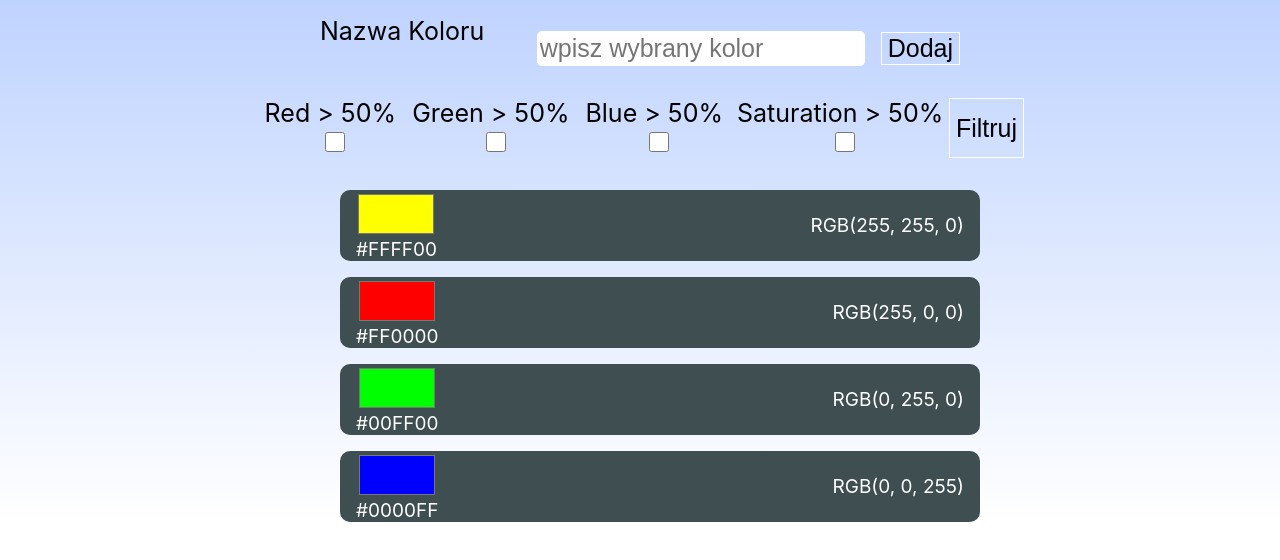
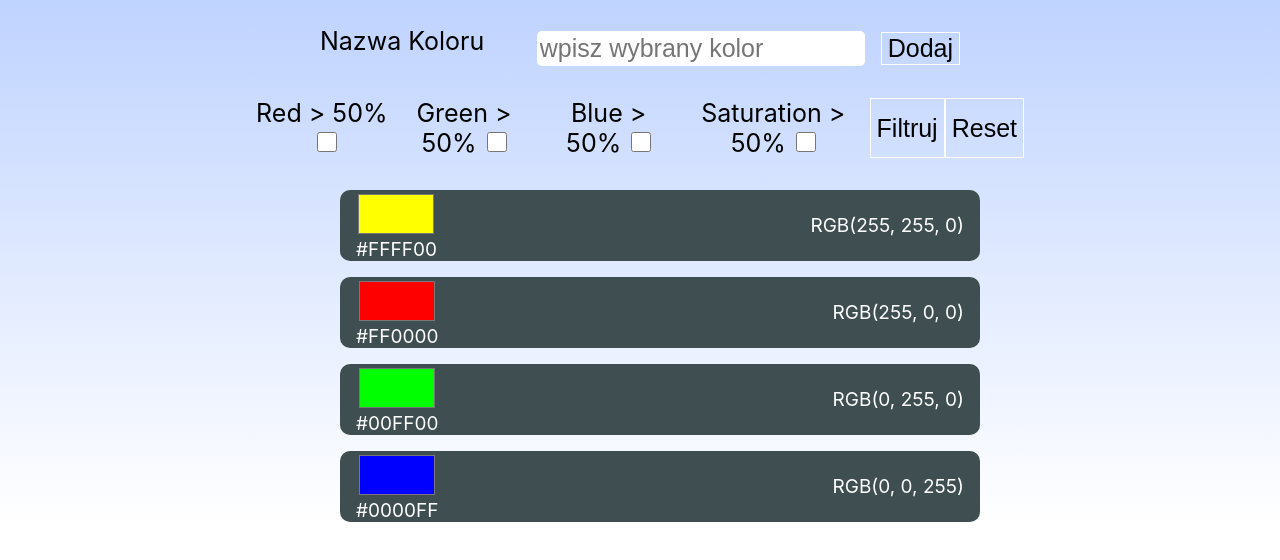
Before and after one commit to Tommy3DE/form-task, a React (Create React App) app: page / in a window 1280 px wide. Shown: the top 560 px of the page. Built offline with nearby package versions, Linux system fonts and the light colour scheme.

Commit message:
reset functionality

```diff
--- a/src/components/SecondForm.tsx
+++ b/src/components/SecondForm.tsx
@@ -1,4 +1,4 @@
-import { Dispatch, SetStateAction, useState } from 'react';
+import { ChangeEvent, Dispatch, FormEvent, SetStateAction, useState } from 'react';
 import './forms.scss';
 
 interface SecondFormProps {
@@ -21,7 +21,7 @@ const SecondForm = ({ colorList, setColorList }: SecondFormProps) => {
     saturation: false,
   });
 
-  const handleFilterChange = (event: React.ChangeEvent<HTMLInputElement>) => {
+  const handleFilterChange = (event: ChangeEvent<HTMLInputElement>) => {
     const { name, checked } = event.target;
     setFilterState((prevState) => ({ ...prevState, [name]: checked }));
   };
@@ -65,10 +65,14 @@ const SecondForm = ({ colorList, setColorList }: SecondFormProps) => {
 
   const filteredColors = filterColors(colorList);
 
-  const handleSubmit = (event: React.FormEvent<HTMLFormElement>) => {
+  const handleSubmit = (event: FormEvent<HTMLFormElement>) => {
     event.preventDefault();
     setColorList(filteredColors);
   };
+
+  const resetHandler = () => {
+    window.location.reload();
+  }
 
   return (
     <form onSubmit={handleSubmit} className="goonline_secondForm">
@@ -115,6 +119,9 @@ const SecondForm = ({ colorList, setColorList }: SecondFormProps) => {
       <button type="submit" className="goonline_secondForm__button">
         Filtruj
       </button>
+      <button onClick={resetHandler} className="goonline_secondForm__button">
+        Reset
+      </button>
     </form>
   );
 };
--- a/src/components/forms.scss
+++ b/src/components/forms.scss
@@ -9,6 +9,7 @@ $button-border: 1px solid white;
     font-size: $font-size;
     display: flex;
     justify-content: space-between;
+    align-items: center;
     padding: $padding;
 
     input {
```
